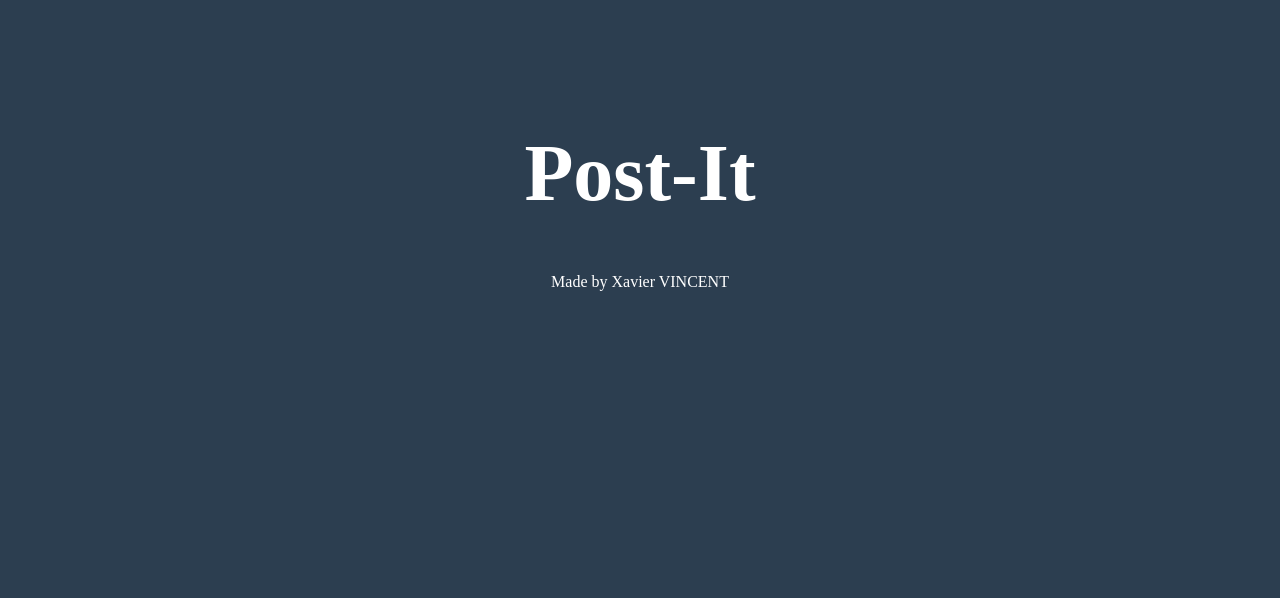
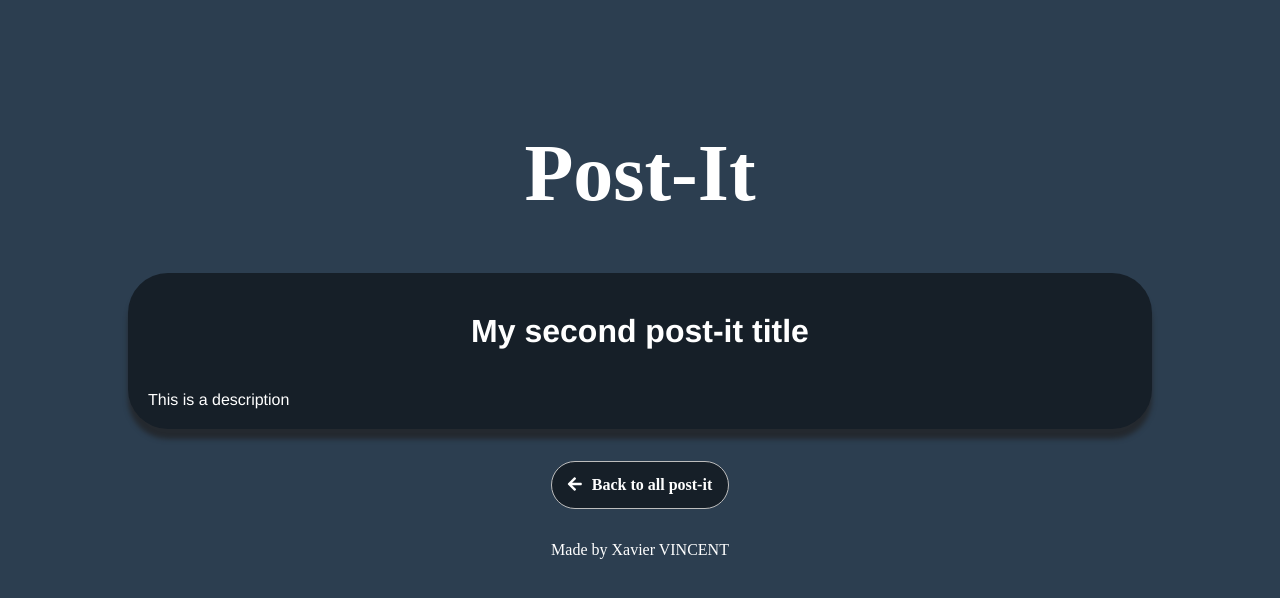
Before and after one commit to X-VINCENT/WebPool, a Vue app in the folder Post-It/Code/post_it/: page /note in a window 1280 px wide. Shown: the top 598 px of the page. Built offline with nearby package versions, Linux system fonts and the light colour scheme.

Commit message:
[ADD] /*Post-It*/ Note View

```diff
--- a/Post-It/Code/post_it/src/components/AllPostIt.vue
+++ b/Post-It/Code/post_it/src/components/ListNotes.vue
@@ -1,6 +1,6 @@
 <template>
   <div id="main-div">
-    <div id=" all_post_its">
+    <div id="list">
       <ul>
         <li class="post-it">
           <h1>My first post-it title</h1>
@@ -63,7 +63,7 @@
 
 <script>
 export default {
-  name: "AllPostIt",
+  name: "ListNotes",
   props: {
     msg: String,
   },
@@ -87,6 +87,7 @@ ul {
   background-color: #161f28;
   list-style-type: none;
   border-radius: 40px;
+  box-shadow: 0 10px 5px #24292f;
 
   & > h1 {
     padding-top: 10%;
--- /dev/null
+++ b/Post-It/Code/post_it/src/components/SelfNote.vue
@@ -0,0 +1,95 @@
+<template>
+  <div id="main-div">
+    <div class="note-div">
+      <h1>My second post-it title</h1>
+      <p>This is a description</p>
+    </div>
+    <div class="btn-container">
+      <button class="btn btn-back">
+        <i class="fas fa-arrow-left">
+          <span>Back to all post-it</span>
+        </i>
+      </button>
+    </div>
+  </div>
+</template>
+
+<script>
+export default {
+  name: "SelfNote",
+  props: {
+    msg: String,
+  },
+};
+</script>
+
+<!-- Add "scoped" attribute to limit CSS to this component only -->
+<style scoped lang="scss">
+ul {
+  padding-inline-start: 0px;
+}
+
+.note-div {
+  position: relative;
+  top: 5%;
+  margin: 0 auto;
+  width: 100%;
+  height: 100%;
+  color: white;
+  background-color: #161f28;
+  list-style-type: none;
+  border-radius: 40px;
+  box-shadow: 0 10px 5px #24292f;
+
+  & > h1 {
+    padding-top: 40px;
+    padding-right: 0%;
+    padding-bottom: 0%;
+    padding-left: 0%;
+  }
+
+  & > p {
+    align-items: center;
+    text-align: justify;
+    padding: 20px;
+    height: 100%;
+    width: calc(100% - 40px);
+    max-width: calc(100% - 40px);
+    overflow: hidden;
+    text-overflow: ellipsis;
+    white-space: pre-wrap;
+  }
+}
+
+.btn-container {
+  width: 100%;
+  height: 20%;
+  position: relative;
+  margin: 0 auto;
+}
+
+.btn {
+  background-color: #161f28;
+  border: 1px solid #bdbdbd;
+  height: 48px;
+  padding: 0 16px 0 16px;
+  margin: 16px 40px 16px 40px;
+  border-radius: 24px;
+  font-size: 16px;
+  cursor: pointer;
+
+  & > i > span {
+    padding-left: 10px;
+  }
+}
+
+.btn-back {
+  color: white;
+  transition: all 0.8s;
+
+  &:hover {
+    color: #161f28;
+    box-shadow: inset -200px 0 0 0 #d80286;
+  }
+}
+</style>
--- a/Post-It/Code/post_it/src/router/index.js
+++ b/Post-It/Code/post_it/src/router/index.js
@@ -1,11 +1,17 @@
 import { createRouter, createWebHistory } from "vue-router";
-import AllPostItView from "../views/AllPostItView.vue";
+import ListNotesView from "../views/ListNotesView.vue";
+import SelfNoteView from "../views/SelfNoteView.vue";
 
 const routes = [
   {
     path: "/",
-    name: "all_post_it",
-    component: AllPostItView,
+    name: "list_notes",
+    component: ListNotesView,
+  },
+  {
+    path: "/note",
+    name: "self_note",
+    component: SelfNoteView,
   },
 ];
 
--- /dev/null
+++ b/Post-It/Code/post_it/src/views/ListNotesView.vue
@@ -0,0 +1,17 @@
+<template>
+  <div>
+    <ListNotes />
+  </div>
+</template>
+
+<script>
+// @ is an alias to /src
+import ListNotes from "@/components/ListNotes.vue";
+
+export default {
+  name: "ListNotesView",
+  components: {
+    ListNotes,
+  },
+};
+</script>
--- a/Post-It/Code/post_it/src/views/AllPostItView.vue
+++ b/Post-It/Code/post_it/src/views/SelfNoteView.vue
@@ -1,17 +1,17 @@
 <template>
   <div>
-    <AllPostIt />
+    <SelfNote />
   </div>
 </template>
 
 <script>
 // @ is an alias to /src
-import AllPostIt from "@/components/AllPostIt.vue";
+import SelfNote from "@/components/SelfNote.vue";
 
 export default {
-  name: "AllPostItView",
+  name: "SelfNoteView",
   components: {
-    AllPostIt,
+    SelfNote,
   },
 };
 </script>
```
